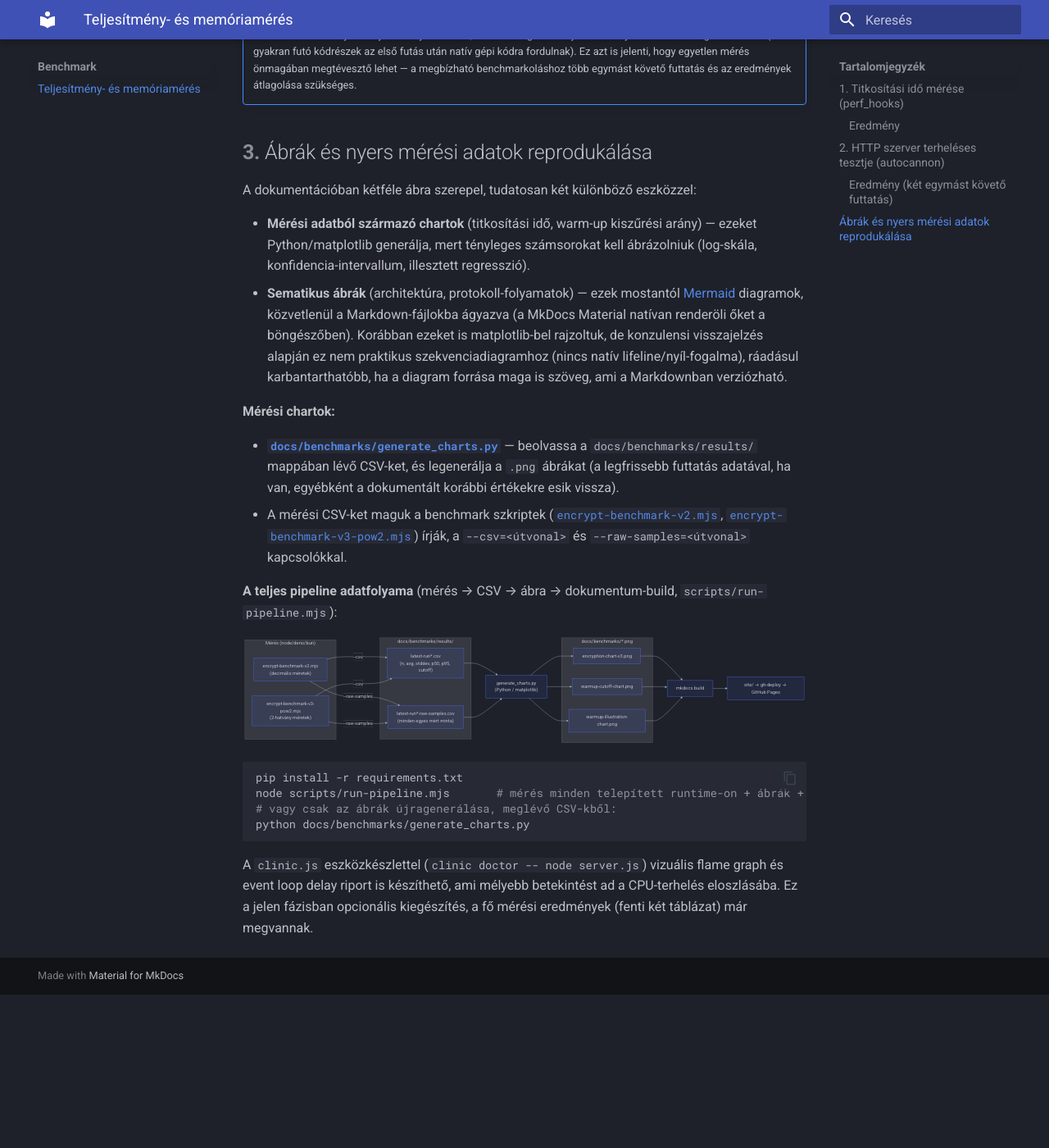
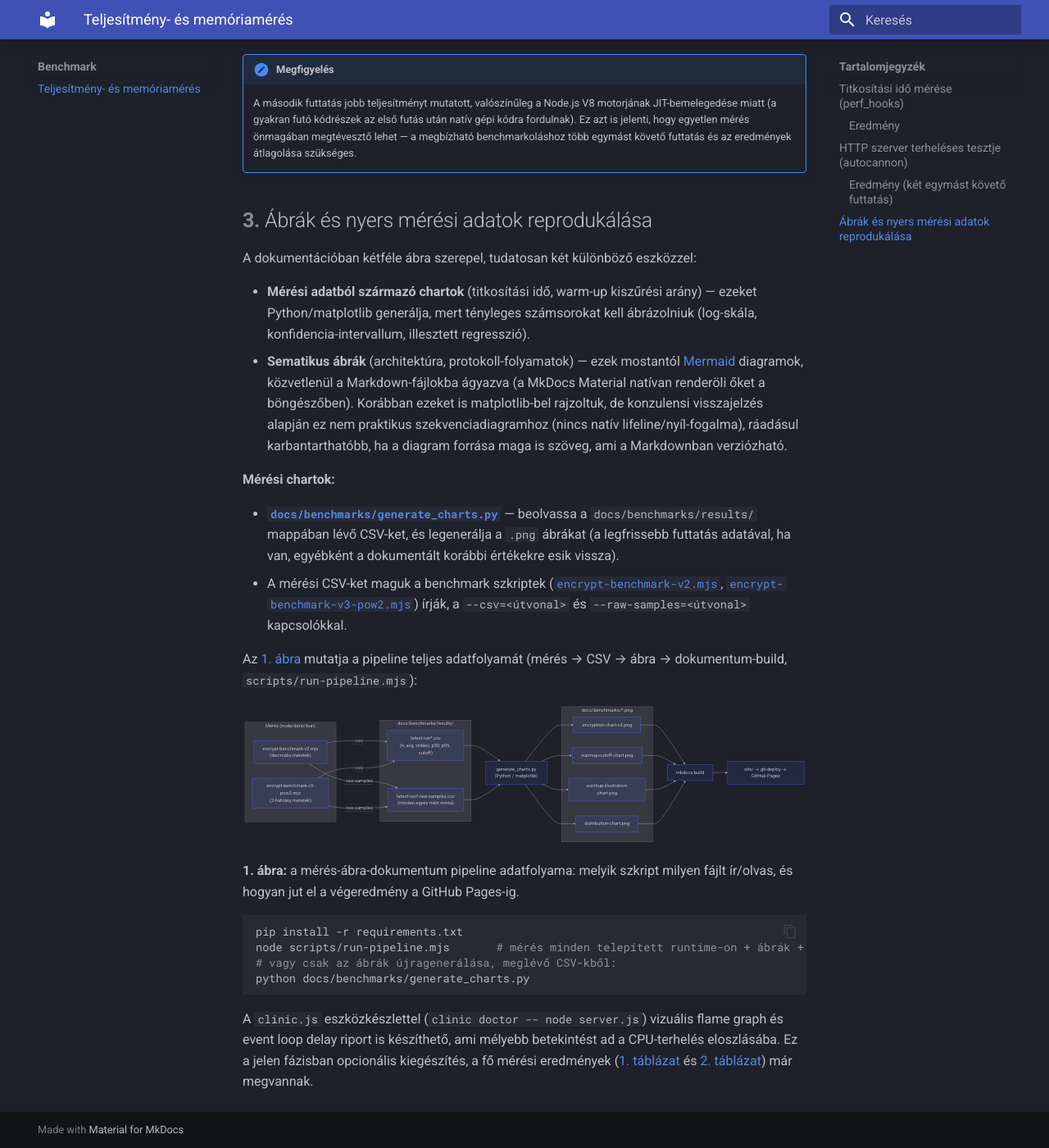
Before and after one commit to NDominikViktor/szak_gyak, an MkDocs documentation site: the page built from docs/benchmarks/perf-hooks-example.md, in a window 1280 px wide and 1400 px high, scrolled down 3029 px. Shown: the whole window at 82% size. Built offline with MkDocs 1.6.1 and Material for MkDocs 9.7.7, drawn with Linux system fonts in a browser that asks for light colours; before the commit the page ends 4242 px from its top, so only the background shows below that; some of the changed text lies outside the part shown.

Commit message:
docs: number and cross-link tables and the pipeline diagram

````diff
--- a/docs/benchmarks/perf-hooks-example.md
+++ b/docs/benchmarks/perf-hooks-example.md
@@ -65,6 +65,9 @@
     [Node.js vs. Deno vs. Bun](../research/node-deno-bun.md) oldalon
     található.
 
+**<a id="1-tablazat"></a>1. táblázat:** az első körös (kibővítés előtti)
+titkosítási mérés eredménye.
+
 | Üzenetméret | Átlagos titkosítási idő |
 |---:|---:|
 | 100 byte | 0,430 ms |
@@ -120,6 +123,9 @@
 10 párhuzamos kapcsolattal, 10 másodpercig teszteli a szervert.
 
 ### Eredmény (két egymást követő futtatás)
+
+**<a id="2-tablazat"></a>2. táblázat:** `autocannon` terheléses teszt,
+két egymást követő futtatás.
 
 | Futtatás | Átlagos req/mp | Átlagos latency | p97.5 latency |
 |---|---:|---:|---:|
@@ -161,10 +167,11 @@
   [`encrypt-benchmark-v3-pow2.mjs`](encrypt-benchmark-v3-pow2.mjs)) írják, a
   `--csv=<útvonal>` és `--raw-samples=<útvonal>` kapcsolókkal.
 
-**A teljes pipeline adatfolyama** (mérés → CSV → ábra → dokumentum-build,
-`scripts/run-pipeline.mjs`):
+Az [1. ábra](#1-abra) mutatja a pipeline teljes adatfolyamát (mérés →
+CSV → ábra → dokumentum-build, `scripts/run-pipeline.mjs`):
 
 ```mermaid
+%%{init: {"theme": "default"}}%%
 flowchart LR
     subgraph Meres["Mérés (node/deno/bun)"]
         BM1["encrypt-benchmark-v2.mjs<br/>(decimális méretek)"]
@@ -195,10 +203,16 @@
     GC --> PNG1
     GC --> PNG2
     GC --> PNG3
+    GC --> PNG4
     PNG1 --> MK
     PNG2 --> MK
     PNG3 --> MK
+    PNG4 --> MK
 ```
+
+**<a id="1-abra"></a>1. ábra:** a mérés-ábra-dokumentum pipeline
+adatfolyama: melyik szkript milyen fájlt ír/olvas, és hogyan jut el a
+végeredmény a GitHub Pages-ig.
 
 ```bash
 pip install -r requirements.txt
@@ -212,4 +226,5 @@
 A `clinic.js` eszközkészlettel (`clinic doctor -- node server.js`) vizuális
 flame graph és event loop delay riport is készíthető, ami mélyebb
 betekintést ad a CPU-terhelés eloszlásába. Ez a jelen fázisban opcionális
-kiegészítés, a fő mérési eredmények (fenti két táblázat) már megvannak.
+kiegészítés, a fő mérési eredmények ([1. táblázat](#1-tablazat) és
+[2. táblázat](#2-tablazat)) már megvannak.
````
Also changed, not shown: other parts of docs/benchmarks/perf-hooks-example.md (+3 -2 lines).
